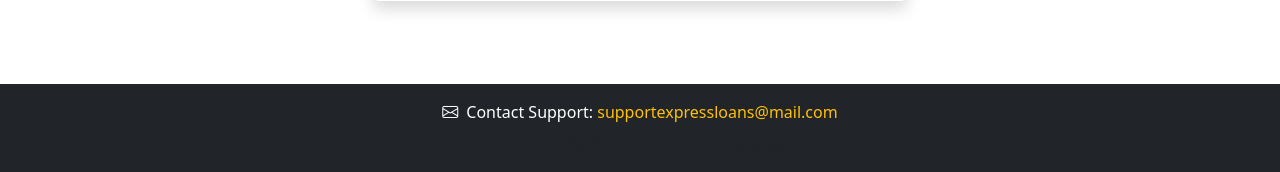
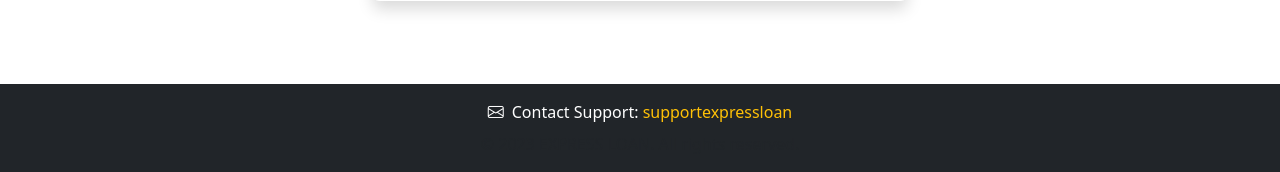
Before and after one commit to Frankie466/expressloan, a Django app: page /apply/ in a window 1280 px wide. Shown: the part 628-800 px from the top of the page. Run offline with Django 4.2, Linux system fonts and the light colour scheme; a user stored in the database is signed in; some libraries are stand-ins or nearby versions.

Commit message:
Update base.html

```diff
--- a/templates/loan/base.html
+++ b/templates/loan/base.html
@@ -44,8 +44,8 @@
         <div class="container text-center">
             <div class="mb-2">
                 <i class="bi bi-envelope me-2"></i>Contact Support:
-                <a href="mailto:supportexpressloans@mail.com" class="text-warning text-decoration-none">
-                    supportexpressloans@mail.com
+                <a href="mailto:supportexpressloan@mail.com" class="text-warning text-decoration-none">
+                    supportexpressloan
                 </a>
             </div>
             <div class="text-muted">
```
